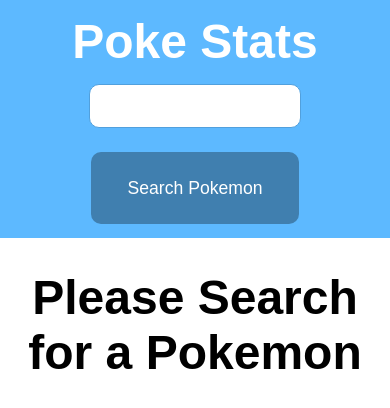
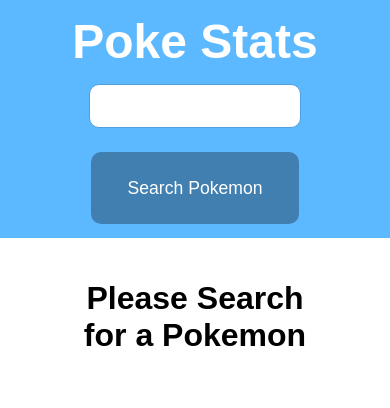
Before and after one commit to d-elv/pokeApi, a React (Create React App) app: page / in a window 390 px wide. Shown: the top 408 px of the page. Built offline with nearby package versions, Linux system fonts and the light colour scheme.

Commit message:
included the please search for a pokemon in the mobile styling optimisation

```diff
--- a/src/App.css
+++ b/src/App.css
@@ -71,8 +71,30 @@
   color: black;
 }
 
-@media screen and (max-width: 440px) {
+@media screen and (max-width: 720px) {
+  .call-to-action {
+    width: 8em;
+    margin: 0 auto;
+    margin-top: 1em;
+  }
+}
+@media screen and (max-width: 520px) {
   body {
     width: 100vdw;
   }
+  .call-to-action {
+    font-size: 2.5rem;
+    width: 8em;
+    margin: 0 auto;
+    margin-top: 1em;
+  }
 }
+
+@media screen and (max-width: 440px) {
+  .call-to-action {
+    font-size: 2rem;
+    width: 8em;
+    margin: 0 auto;
+    margin-top: 1.3em;
+  }
+}
--- a/src/pages/PokemonDetailsPage/PokemonDetailsPage.css
+++ b/src/pages/PokemonDetailsPage/PokemonDetailsPage.css
@@ -4,15 +4,19 @@
   align-items: center;
 }
 
+.button-and-name {
+  display: grid;
+  grid-template-columns: repeat(7, 1fr);
+}
+
 .copy-to-clipboard {
+  grid-column-start: 2;
   background-color: #8a8a8a;
   border-radius: 2px;
   color: #ededed;
-  /* float: left; */
-  margin-top: 0.05em;
-  margin-left: 2.5em;
-  padding-left: 8px;
-  padding-right: 8px;
+  margin: 0 auto;
+  padding-right: 0.4em;
+  padding-left: 0.4em;
   border: none;
   outline: none;
   font-size: 2rem;
@@ -27,7 +31,7 @@
 }
 
 .stats-title {
-  text-align: center;
+  grid-column-start: 4;
   margin: 0;
   font-size: 2.4rem;
   color: darkslategrey;
@@ -102,15 +106,10 @@
   font-weight: bold;
 }
 
-@media screen and (max-width: 440px) {
+@media screen and (max-width: 520px) {
   .title {
     margin-top: 0.3em;
     margin-bottom: 0.3em;
-  }
-
-  .button-and-name {
-    display: grid;
-    grid-template-columns: repeat(7, 1fr);
   }
 
   .copy-to-clipboard {
@@ -122,21 +121,13 @@
     text-align: center;
   }
 
-  .stats-title {
-    grid-column-start: 4;
-  }
-
-  .display-section {
-    max-width: 100vdw;
-    flex-grow: 1;
-  }
   .stats-window {
     margin: 0;
     border-radius: 0;
     padding-top: 0.5em;
     padding-bottom: 2em;
-    height: fit-content;
-    width: 100vdw;
+    height: 100%;
+    width: 100%;
   }
 
   .image-window {
@@ -160,17 +151,23 @@
     align-items: center;
   }
   .pokemon-image {
-    width: 9em;
-    height: 9em;
+    width: 10em;
+    height: 10em;
   }
 
   .text-stats {
     margin-left: 0;
     margin-top: 0.5em;
-    font-size: 2rem;
     width: 145px;
   }
   .text-stats p {
-    font-size: 1.1rem;
+    font-size: 1rem;
   }
 }
+
+@media screen and (max-width: 440px) {
+  .pokemon-image {
+    width: 9em;
+    height: 9em;
+  }
+}
```
